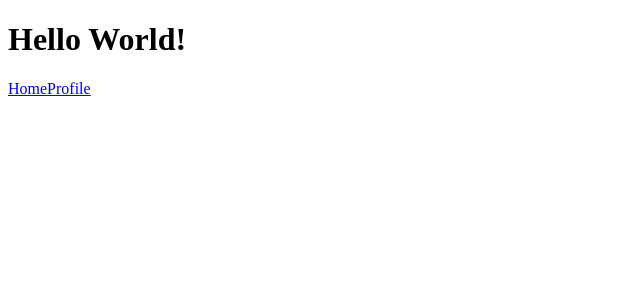
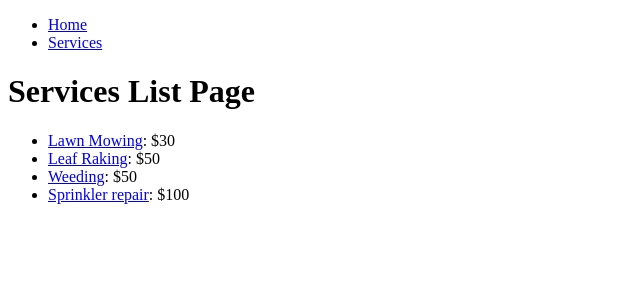
Before and after one commit to MeetPatel89/react-router-practice, a React (Create React App) app: page /services in a window 1280 px wide. Shown: the top 300 px of the page, without its empty margins (0-640 px from the left). Built offline with nearby package versions, Linux system fonts and the light colour scheme.

Commit message:
add dynamic /services/id links

```diff
--- a/src/App.js
+++ b/src/App.js
@@ -1,23 +1,26 @@
 import React from 'react';
-import { Link, Route, Switch } from 'react-router-dom';
+import Header from './Header';
 import Home from './Home';
-import Profile from './Profile';
+import ServicesList from './ServicesList';
+import ServicesDetail from './ServicesDetail';
 
-export default function App() {
+import { Switch, Route } from 'react-router-dom';
+
+function App() {
   return (
     <div>
-      <h1>Hello World!</h1>
-      <Link to='/'>Home</Link>
-      <Link to='/profile'>Profile</Link>
+      <Header />
+
       <Switch>
         <Route exact path='/'>
           <Home />
         </Route>
-        <Route path='/profile'>
-          <Profile />
+        <Route exact path='/services'>
+          <ServicesList />
         </Route>
-
       </Switch>
     </div>
   );
 }
+
+export default App;
--- /dev/null
+++ b/src/Header.js
@@ -0,0 +1,19 @@
+import React from 'react';
+import { Link } from 'react-router-dom';
+
+function Header() {
+  return (
+    <header>
+      <ul>
+        <li>
+          <Link to='/'>Home</Link>
+        </li>
+        <li>
+          <Link to='/services'>Services</Link>
+        </li>
+      </ul>
+    </header>
+  );
+}
+
+export default Header;
--- a/src/Home.js
+++ b/src/Home.js
@@ -1,10 +1,7 @@
 import React from 'react';
 
-export default function Home(props) {
-  console.log(props);
-  return (
-    <div>
-      <h1>Home Page</h1>
-    </div>
-  );
+function Home() {
+  return <h1>Home Page</h1>;
 }
+
+export default Home;
--- a/src/Profile.js
+++ b/src/Profile.js
@@ -15,12 +15,7 @@ export default function Profile() {
           <Link to='/profile/settings'>Settings</Link>
         </li>
       </ul>
-      <Route path='/profile/info'>
-        <Info />
-      </Route>
-      <Route path='/profile/settings'>
-        <Settings />
-      </Route>
+
     </div>
   );
 }
--- /dev/null
+++ b/src/ServicesData.js
@@ -0,0 +1,27 @@
+/* eslint-disable import/no-anonymous-default-export */
+export default [
+  {
+    name: 'Lawn Mowing',
+    price: 30,
+    _id: '1',
+    description: 'Have a carpet-like lawn without any work.',
+  },
+  {
+    name: 'Leaf Raking',
+    price: 50,
+    _id: '2',
+    description: 'Remove those pesky dead tree parts from your property.',
+  },
+  {
+    name: 'Weeding',
+    price: 50,
+    _id: '3',
+    description: "Don't let the invaders ruin your yard.",
+  },
+  {
+    name: 'Sprinkler repair',
+    price: 100,
+    _id: '4',
+    description: 'Keep your irrigation system top-notch.',
+  },
+];
--- /dev/null
+++ b/src/ServicesDetail.js
@@ -0,0 +1,7 @@
+import React from 'react';
+
+function ServiceDetail(props) {
+  return <h1>Service Detail Page</h1>;
+}
+
+export default ServiceDetail;
--- /dev/null
+++ b/src/ServicesList.js
@@ -0,0 +1,24 @@
+import React, { Fragment } from 'react';
+import { Link } from 'react-router-dom';
+import ServicesData from './ServicesData';
+
+function ServicesList() {
+  const renderServices = ServicesData.map((services, i) => {
+    return (
+      <Fragment key={i}>
+        <li>
+          <Link to={`/services/${services['_id']}`}>{services.name}</Link>: $
+          {services.price}
+        </li>
+      </Fragment>
+    );
+  });
+  return (
+    <div>
+      <h1>Services List Page</h1>
+      <ul>{renderServices}</ul>
+    </div>
+  );
+}
+
+export default ServicesList;
```
Also changed, not shown: 1 other file (tests, documents, lock files or other folders).
